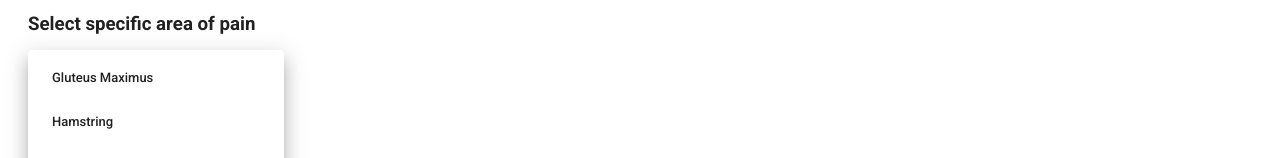
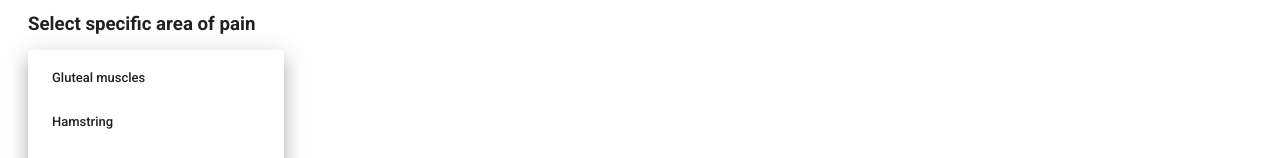
Before and after one commit to brycenamorozo/PT_App, a Vue app: page /UpperLeg in a window 1280 px wide. Shown: the part 178-336 px from the top of the page. Built offline with nearby package versions, Linux system fonts and the light colour scheme.

Commit message:
Update UpperLeg.vue

```diff
--- a/src/views/diagnosis/UpperLeg.vue
+++ b/src/views/diagnosis/UpperLeg.vue
@@ -30,7 +30,7 @@ export default {
     return {
       items: [
         {
-          title: 'Gluteus Maximus',
+          title: 'Gluteal muscles',
           route: '/incomplete',
         },
         {
```
